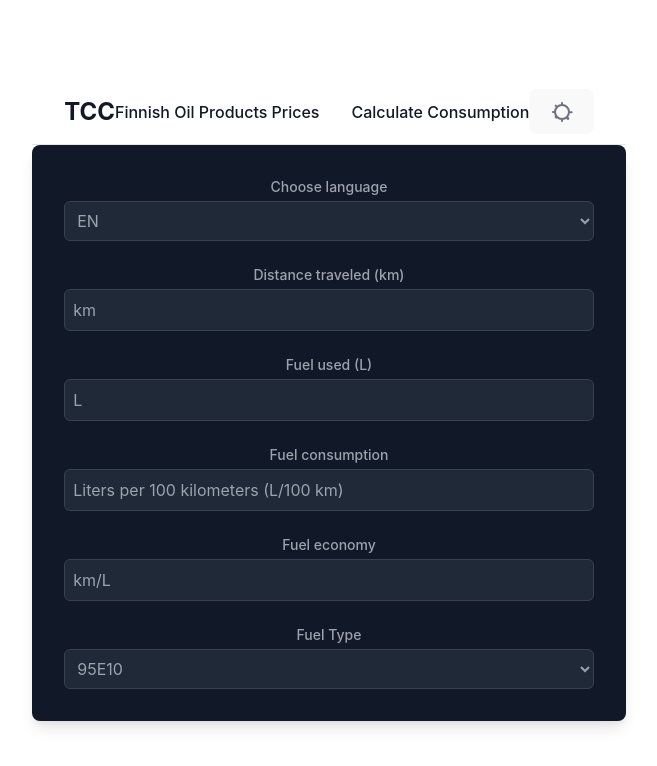
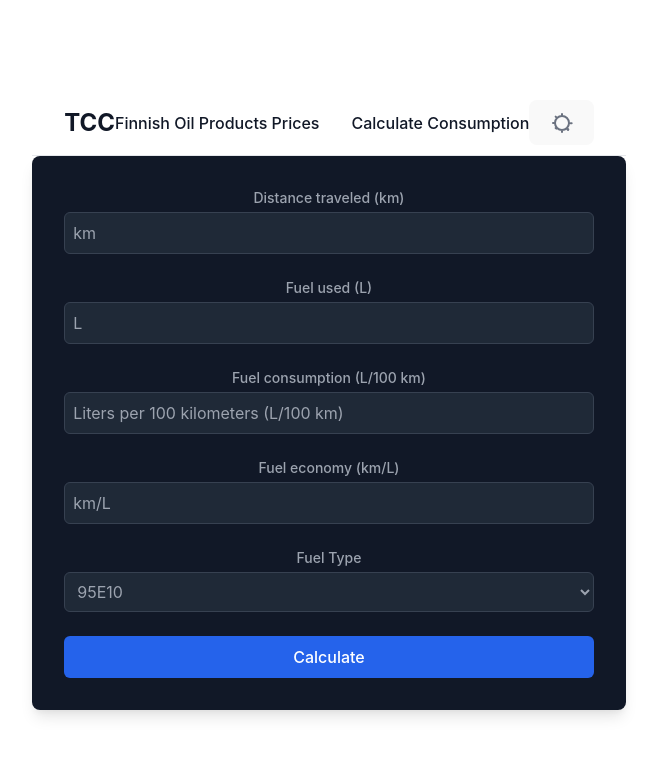
Before and after one commit to samiwazni/FinnishOilProductsPricesANDTravelCostCalculator, a React (Vite) app in the folder client/: page /calculateconsumption in a window 1280 px wide. Shown: the top 766 px of the page, without its empty margins (311-968 px from the left). Built offline with nearby package versions, Linux system fonts and the light colour scheme.

Commit message:
set up the calculator

```diff
--- a/client/src/components/Form.jsx
+++ b/client/src/components/Form.jsx
@@ -1,55 +1,147 @@
-import React from "react";
-import LoadData from "./LoadData";
+import React, { useState } from "react";
 
 const Form = () => {
+  const [language, setLanguage] = useState("1");
+  const [distance, setDistance] = useState("");
+  const [fuelUsed, setFuelUsed] = useState("");
+  const [fuelConsumption, setFuelConsumption] = useState("");
+  const [fuelEconomy, setFuelEconomy] = useState("");
+  const [fuelType, setFuelType] = useState("4");
+
+  // Function to calculate fuel consumption (L/100 km)
+  const calculateConsumption = () => {
+    if (distance && fuelUsed) {
+      const consumption = (fuelUsed / distance) * 100;
+      setFuelConsumption(consumption.toFixed(2)); // Set the result to 2 decimal places
+    }
+  };
+
+  // Function to calculate fuel economy (km/L)
+  const calculateEconomy = () => {
+    if (distance && fuelUsed) {
+      const economy = distance / fuelUsed;
+      setFuelEconomy(economy.toFixed(2)); // Set the result to 2 decimal places
+    }
+  };
+
+  // Handle form submission to calculate results
+  const handleSubmit = (e) => {
+    e.preventDefault();
+    calculateConsumption();
+    calculateEconomy();
+  };
+
   return (
     <div>
-      <form className="max-w-2xl mx-auto bg-gray-900 p-8 rounded-lg shadow-lg space-y-6 text-gray-300">
-      {/* Language Selection */}
-      <div>
-        <label htmlFor="language" className="block text-sm font-medium text-gray-400 mb-1">Choose language</label>
-        <select id="language" name="language" className="mt-1 block w-full p-2 bg-gray-800 border border-gray-700 rounded-md text-gray-400 focus:outline-none focus:ring-blue-500 focus:border-blue-500">
-          <option value="1">EN</option>
-          <option value="2">FI</option>
-          <option value="3">SE</option>
-        </select>
-      </div>
-
+      <form
+        onSubmit={handleSubmit}
+        className="max-w-2xl mx-auto bg-gray-900 p-8 rounded-lg shadow-lg space-y-6 text-gray-300"
+      >
         {/* Distance Traveled Field */}
         <div>
-        <label htmlFor="distance" className="block text-sm font-medium text-gray-400 mb-1">Distance traveled (km)</label>
-        <input type="number" name="distance" id="distance" placeholder="km" className="mt-1 block w-full p-2 bg-gray-800 border border-gray-700 rounded-md text-gray-400 focus:outline-none focus:ring-blue-500 focus:border-blue-500" />
+          <label
+            htmlFor="distance"
+            className="block text-sm font-medium text-gray-400 mb-1"
+          >
+            Distance traveled (km)
+          </label>
+          <input
+            type="number"
+            name="distance"
+            id="distance"
+            placeholder="km"
+            value={distance}
+            onChange={(e) => setDistance(e.target.value)}
+            className="mt-1 block w-full p-2 bg-gray-800 border border-gray-700 rounded-md text-gray-400 focus:outline-none focus:ring-blue-500 focus:border-blue-500"
+          />
         </div>
 
         {/* Fuel Used Field */}
         <div>
-        <label htmlFor="fuel_used" className="block text-sm font-medium text-gray-400 mb-1">Fuel used (L)</label>
-        <input type="number" name="fuel_used" id="fuel_used" placeholder="L" className="mt-1 block w-full p-2 bg-gray-800 border border-gray-700 rounded-md text-gray-400 focus:outline-none focus:ring-blue-500 focus:border-blue-500" />
+          <label
+            htmlFor="fuel_used"
+            className="block text-sm font-medium text-gray-400 mb-1"
+          >
+            Fuel used (L)
+          </label>
+          <input
+            type="number"
+            name="fuel_used"
+            id="fuel_used"
+            placeholder="L"
+            value={fuelUsed}
+            onChange={(e) => setFuelUsed(e.target.value)}
+            className="mt-1 block w-full p-2 bg-gray-800 border border-gray-700 rounded-md text-gray-400 focus:outline-none focus:ring-blue-500 focus:border-blue-500"
+          />
         </div>
 
         {/* Fuel Consumption Field */}
         <div>
-        <label htmlFor="fuel_consumption" className="block text-sm font-medium text-gray-400 mb-1">Fuel consumption</label>
-        <input type="number" name="fuel_consumption" id="fuel_consumption" placeholder="Liters per 100 kilometers (L/100 km)" className="mt-1 block w-full p-2 bg-gray-800 border border-gray-700 rounded-md text-gray-400 focus:outline-none focus:ring-blue-500 focus:border-blue-500" />
+          <label
+            htmlFor="fuel_consumption"
+            className="block text-sm font-medium text-gray-400 mb-1"
+          >
+            Fuel consumption (L/100 km)
+          </label>
+          <input
+            type="number"
+            name="fuel_consumption"
+            id="fuel_consumption"
+            placeholder="Liters per 100 kilometers (L/100 km)"
+            value={fuelConsumption}
+            readOnly
+            className="mt-1 block w-full p-2 bg-gray-800 border border-gray-700 rounded-md text-gray-400 focus:outline-none focus:ring-blue-500 focus:border-blue-500"
+          />
         </div>
 
         {/* Fuel Economy Field */}
         <div>
-        <label htmlFor="fuel_economy" className="block text-sm font-medium text-gray-400 mb-1">Fuel economy</label>
-        <input type="number" name="fuel_economy" id="fuel_economy" placeholder="km/L" className="mt-1 block w-full p-2 bg-gray-800 border border-gray-700 rounded-md text-gray-400 focus:outline-none focus:ring-blue-500 focus:border-blue-500" />
+          <label
+            htmlFor="fuel_economy"
+            className="block text-sm font-medium text-gray-400 mb-1"
+          >
+            Fuel economy (km/L)
+          </label>
+          <input
+            type="number"
+            name="fuel_economy"
+            id="fuel_economy"
+            placeholder="km/L"
+            value={fuelEconomy}
+            readOnly
+            className="mt-1 block w-full p-2 bg-gray-800 border border-gray-700 rounded-md text-gray-400 focus:outline-none focus:ring-blue-500 focus:border-blue-500"
+          />
         </div>
 
         {/* Fuel Type Selection */}
         <div>
-        <label htmlFor="fuel_type" className="block text-sm font-medium text-gray-400 mb-1">Fuel Type</label>
-        <select id="fuel_type" name="fuel_type" className="mt-1 block w-full p-2 bg-gray-800 border border-gray-700 rounded-md text-gray-400 focus:outline-none focus:ring-blue-500 focus:border-blue-500">
+          <label
+            htmlFor="fuel_type"
+            className="block text-sm font-medium text-gray-400 mb-1"
+          >
+            Fuel Type
+          </label>
+          <select
+            id="fuel_type"
+            name="fuel_type"
+            value={fuelType}
+            onChange={(e) => setFuelType(e.target.value)}
+            className="mt-1 block w-full p-2 bg-gray-800 border border-gray-700 rounded-md text-gray-400 focus:outline-none focus:ring-blue-500 focus:border-blue-500"
+          >
             <option value="4">95E10</option>
             <option value="5">98E</option>
             <option value="6">E10</option>
           </select>
         </div>
+
+        {/* Submit Button */}
+        <button
+          type="submit"
+          className="mt-4 w-full bg-blue-600 text-white py-2 px-4 rounded-md hover:bg-blue-700"
+        >
+          Calculate
+        </button>
       </form>
-
     </div>
   );
 };
```
Lines whose indentation alone changed are shown as unchanged.
